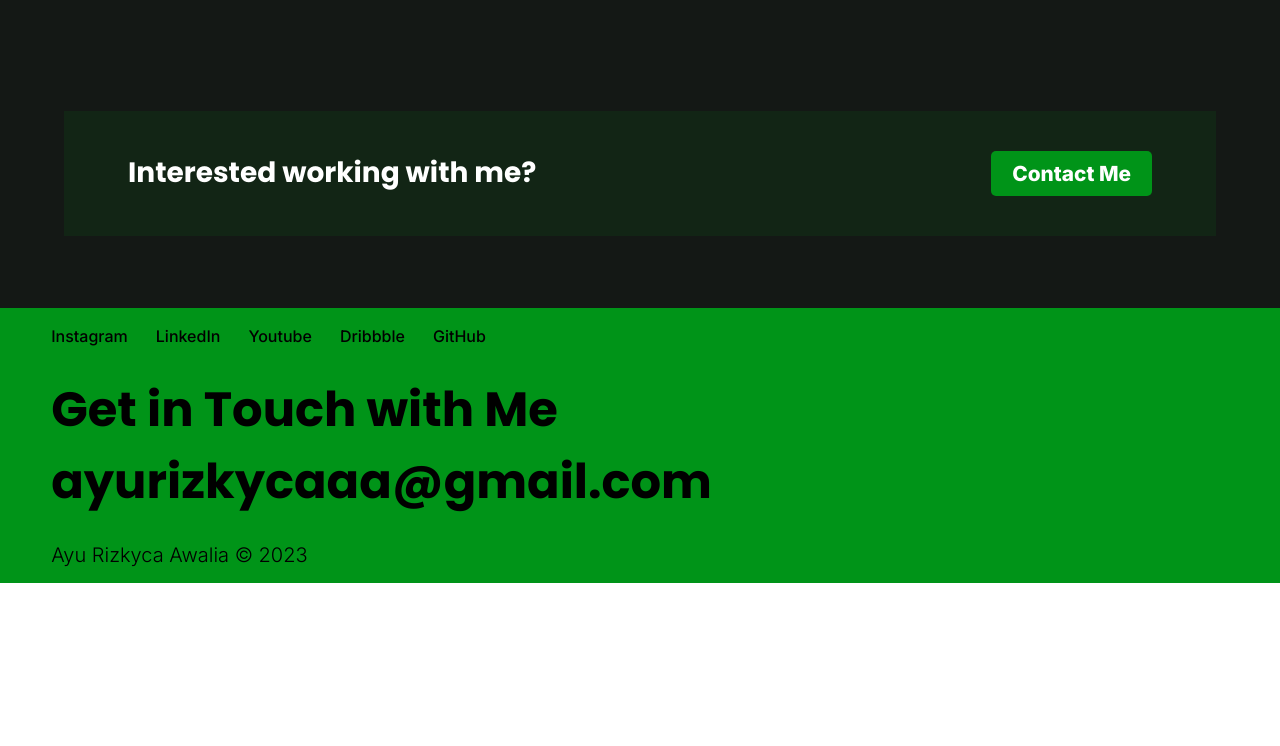
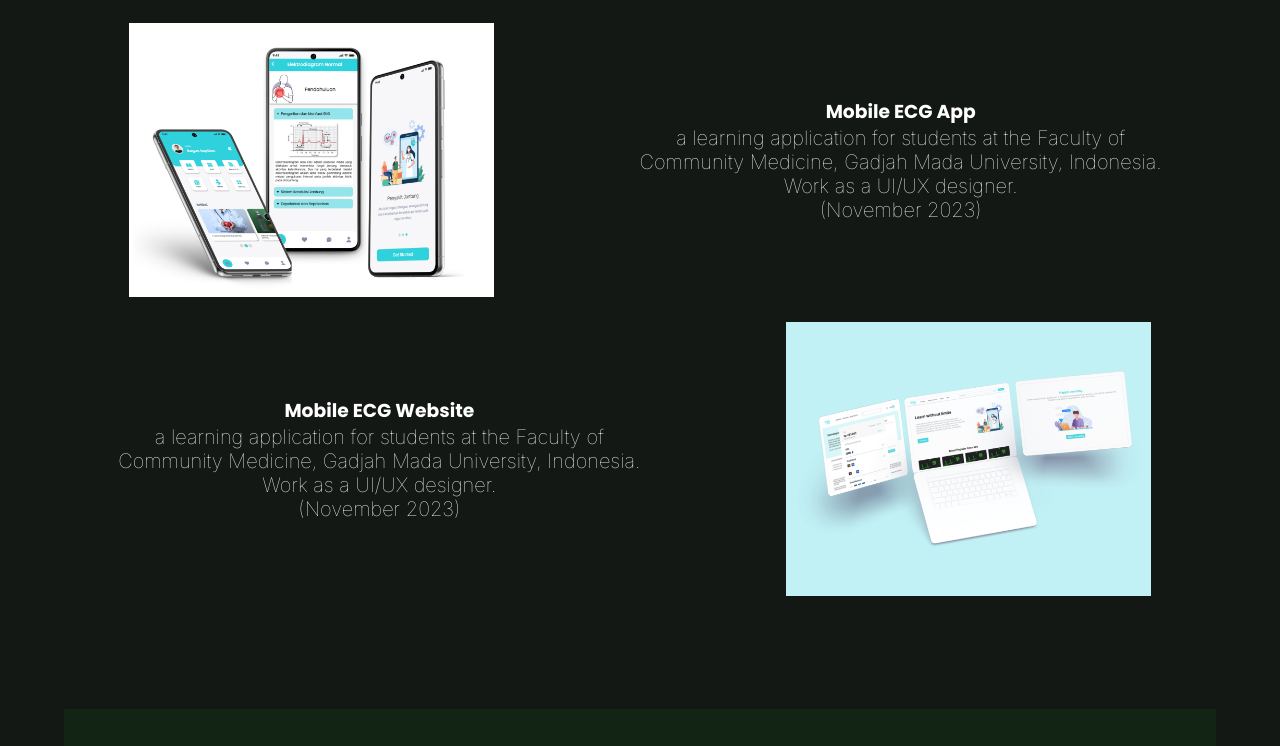
Before and after one commit to ayurizkyca/ayurizkyca.github.io, a plain HTML site: page works/index.html in a window 1280 px wide. Shown: the part 861-1607 px from the top of the page. Before the commit the page ends 1444 px from the top, so only its background shows below. Drawn offline with Linux system fonts and the light colour scheme.

Commit message:
added more project and change description

```diff
--- a/works/index.html
+++ b/works/index.html
@@ -49,6 +49,24 @@
                     <img src="/assets/img/project1.png" alt="">
                 </div>
             </div>
+            <div class="project">
+                <div class="img-project">
+                    <img src="/assets/img/ecg-mobile.png" alt="">
+                </div>
+                <div class="desc-project">
+                    <h3>Mobile ECG App</h3>
+                    <p>a learning application for students at the Faculty of Community Medicine, Gadjah Mada University, Indonesia. Work as a UI/UX designer. <br>(November 2023)</p>
+                </div>
+            </div>
+            <div class="project">
+                <div class="desc-project order2">
+                    <h3>Mobile ECG Website</h3>
+                    <p>a learning application for students at the Faculty of Community Medicine, Gadjah Mada University, Indonesia. Work as a UI/UX designer. <br>(November 2023)</p>
+                </div>
+                <div class="img-project order1">
+                    <img src="/assets/img/ecg-web.png" alt="">
+                </div>
+            </div>
         </section>
         <div class="cardInteres">
             <div class="title-interes">
```
Also changed, not shown: about/index.html (+4 -1 lines), home/index.html (+4 -2 lines), index.html (+4 -2 lines), assets/img/ecg-mobile.png (added), assets/img/ecg-web.png (added).
